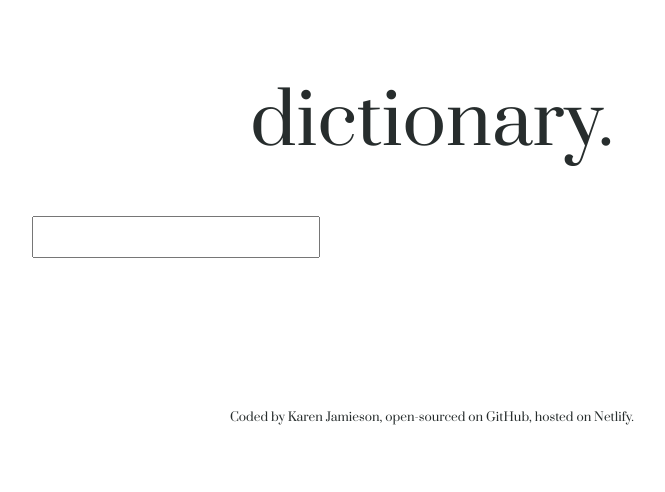
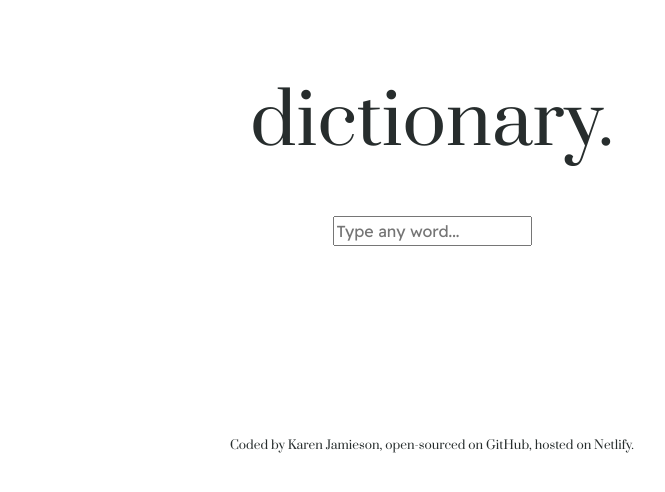
Before and after one commit to k-jamie/react-dictionary, a React (Create React App) app: page / in a window 1280 px wide. Shown: the top 492 px of the page, without its empty margins (208-873 px from the left). Built offline with nearby package versions, Linux system fonts and the light colour scheme.

Commit message:
basic styling of page

```diff
--- a/src/Dictionary.css
+++ b/src/Dictionary.css
@@ -1,6 +1,25 @@
 .Dictionary {
   color: #454ade;
   font-family: "Readex Pro", sans-serif;
-  font-size: 24px;
+}
+
+.Dictionary h2 {
+  font-family: "Prata", serif;
+  font-size: 52px;
+  margin-bottom: 20px;
+}
+
+.Dictionary h3 {
+  font-size: 32px;
+  font-weight: 500;
+}
+
+.Dictionary p {
+  font-size: 20px;
   font-weight: 300;
 }
+
+.Dictionary form {
+  text-align: center;
+  padding-bottom: 40px;
+}
--- a/src/Dictionary.js
+++ b/src/Dictionary.js
@@ -27,7 +27,7 @@ return (
         <div className="Dictionary">
             <form onSubmit={search}>
             <input type="search"
-                onChange={handleKeywordChange} />
+                onChange={handleKeywordChange} placeholder="Type any word..." />
         </form>
         <Results results={results} />
         </div>
```
